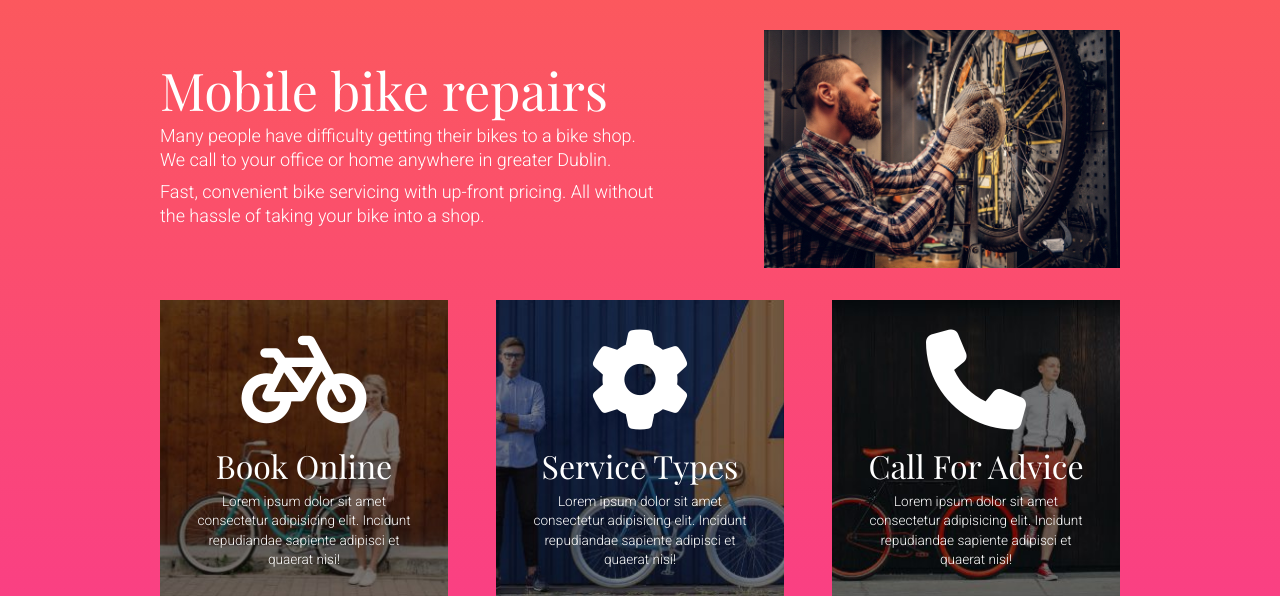
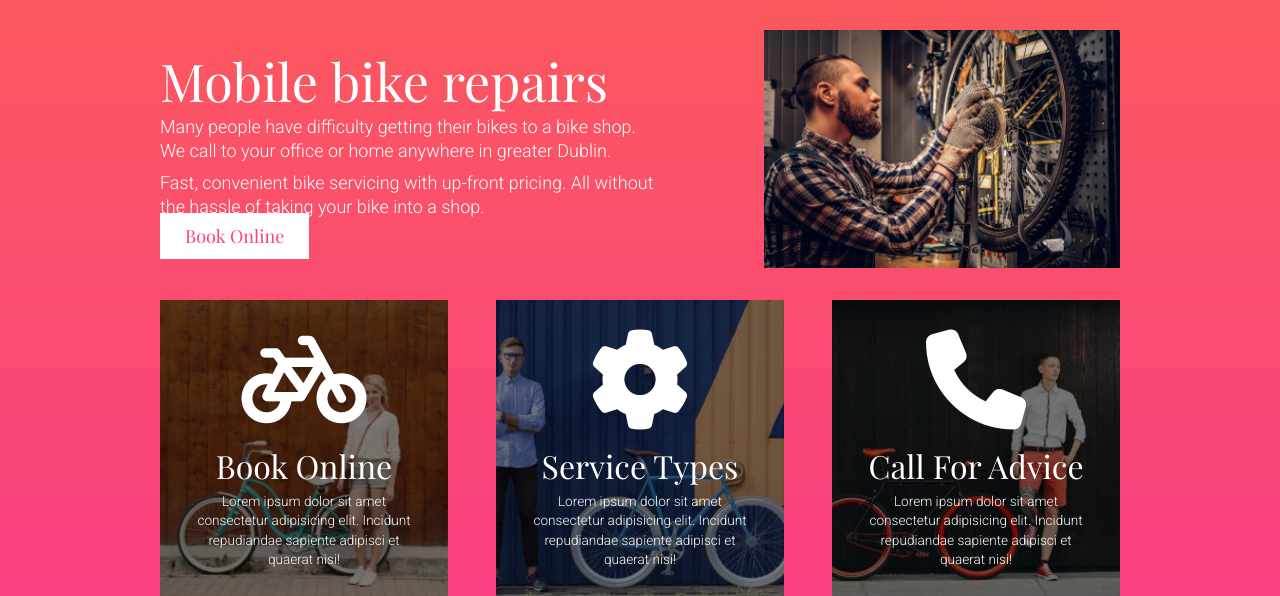
Before and after one commit to deuxemm/web-d-proj-2, a PHP site: page / in a window 1280 px wide. Shown: the part 141-737 px from the top of the page. Run offline with PHP 8.4, Linux system fonts and the light colour scheme; some libraries are stand-ins or nearby versions.

Commit message:
button and test page link added

```diff
--- a/index.html
+++ b/index.html
@@ -41,6 +41,7 @@
                 <p>Many people have difficulty getting their bikes to a bike shop. We call to your office or home anywhere in greater Dublin.
                 </p>
                 <p>Fast, convenient bike servicing with up-front pricing. All without the hassle of taking your bike into a shop.</p>
+                <a href="test-page.html" class="mybutton">Book Online</a>
             </div>
             <div class="herobox2">
             <img src="/images/image-bike-repair-service-a.jpg" alt="person servicing a bike in Dublin">
--- a/style.css
+++ b/style.css
@@ -3,6 +3,11 @@ body {
     font-family: 'Roboto', sans-serif;
     color: white;
     font-size: 1.125rem;
+}
+
+a {
+    color: white;
+    text-decoration: none;
 }
 
 .container {
@@ -97,7 +102,9 @@ p {
     font-size: 100px;
 }
 
-.cards a {
-    color: white;
-    text-decoration: none;
+.mybutton {
+    background-color: white;
+    color: #FA4083;
+    font-family: 'Playfair Display', serif;
+    padding: 11px 25px;
 }
--- /dev/null
+++ b/test-page.html
@@ -0,0 +1 @@
+<h1>Yippe..we made it!</h1>
```
